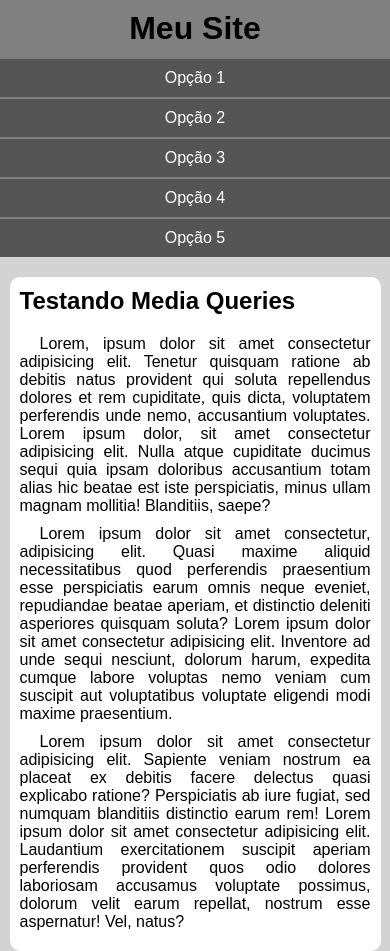
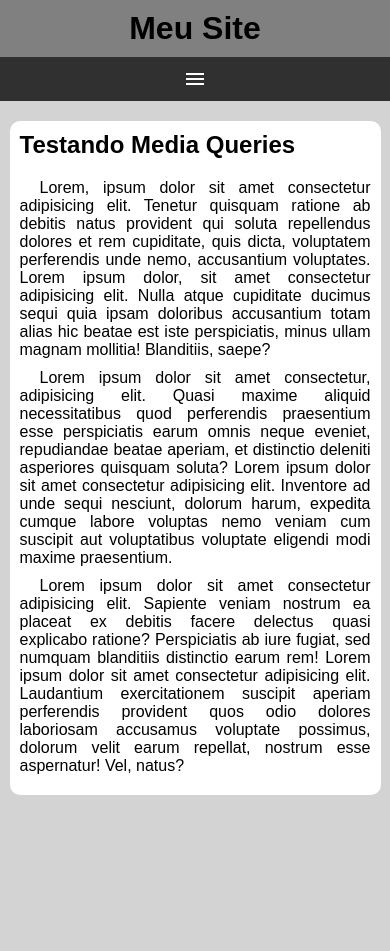
Before and after one commit to lourencotg/html-css, a plain HTML site: page exercicios/ex026/mq005/index.html in a window 390 px wide. After the commit the page ends 844 px from the top, so only its background shows below. Drawn offline with Linux system fonts and the light colour scheme.

Commit message:
exercicio 26 005 de media query

```diff
--- a/exercicios/ex026/mq005/estilos/style.css
+++ b/exercicios/ex026/mq005/estilos/style.css
@@ -19,8 +19,22 @@ header h1 {
     text-align: center;
 }
 
+span#burguer {
+    background-color: rgb(48, 48, 48);
+    color: white;
+    display: block;
+    text-align: center;
+    padding: 10px;
+    cursor: pointer;
+}
+
+span#burguer:hover {
+    background-color: white;
+    color: black;
+}
+
 menu {
-    display: block;
+    display: none;
 }
 
 menu ul {
--- a/exercicios/ex026/mq005/index.html
+++ b/exercicios/ex026/mq005/index.html
@@ -4,12 +4,15 @@
     <meta charset="UTF-8">
     <meta name="viewport" content="width=device-width, initial-scale=1.0">
     <title>Media Query</title>
+    <link href="https://fonts.googleapis.com/icon?family=Material+Icons"
+      rel="stylesheet">
     <link rel="stylesheet" href="estilos/style.css">
 </head>
 <body>
     <header>
         <h1>Meu Site</h1>
-        <menu>
+        <span id="burguer" class="material-icons" onclick="clickMenu()">menu</span>
+        <menu id="itens">
             <ul>
                 <li><a href="$">Opção 1</a></li>
                 <li><a href="$">Opção 2</a></li>
@@ -35,5 +38,14 @@
             </p>
         </article>
     </main>
+    <script>
+        function clickMenu() {
+            if (itens.style.display == 'block') {
+                itens.style.display = 'none'
+            } else {
+                itens.style.display = 'block'
+            }
+        }
+    </script>
 </body>
 </html>
```
